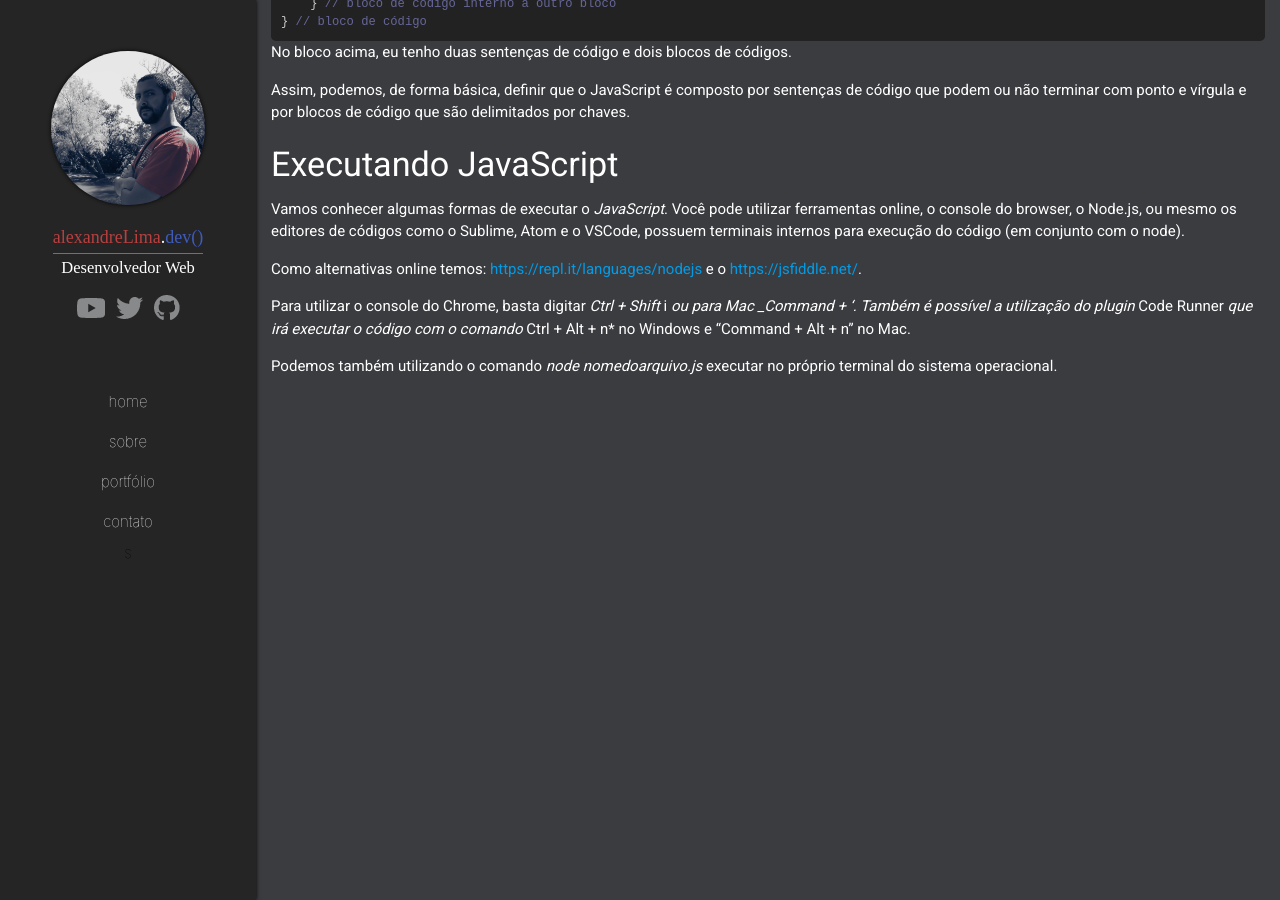
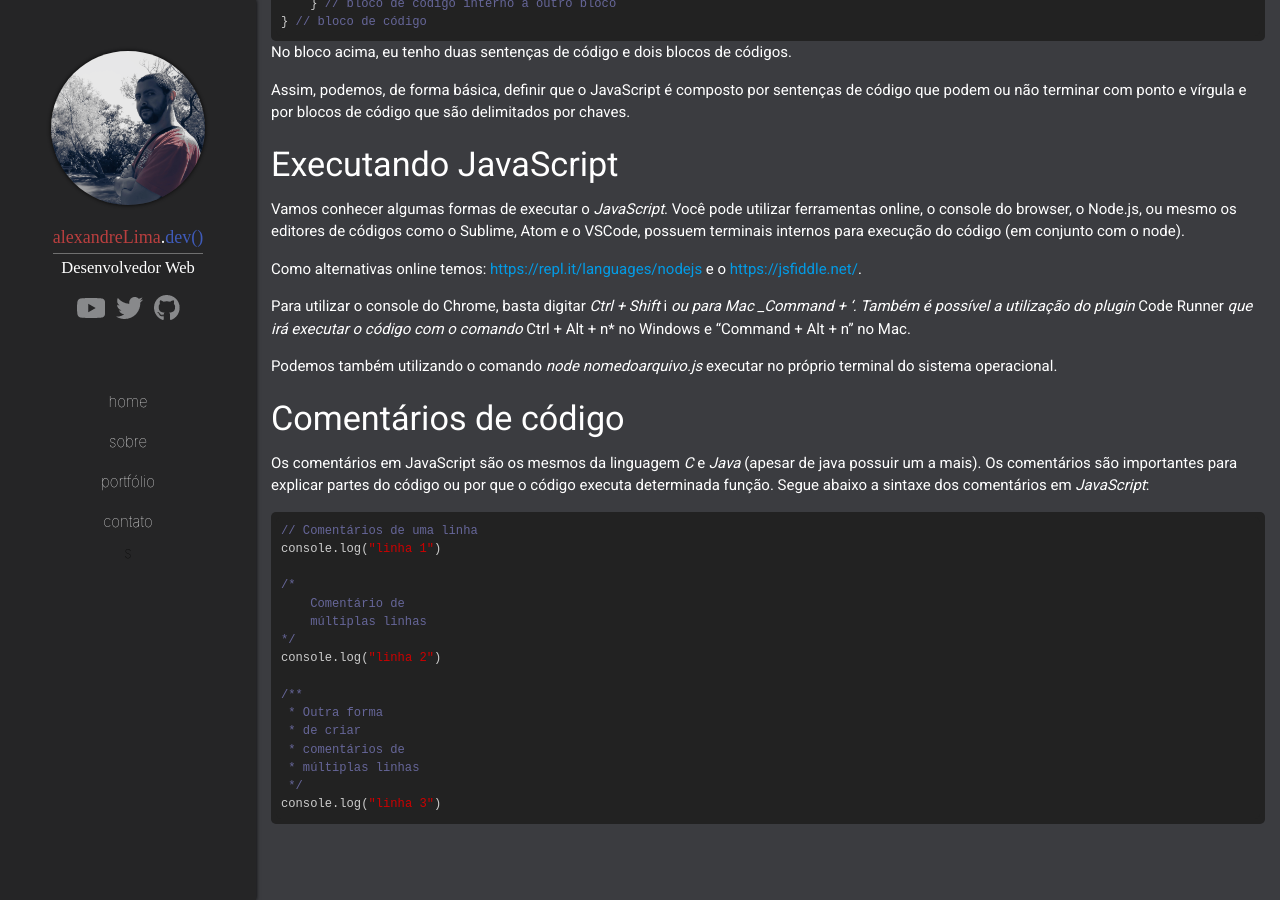
Before and after one commit to Alexandresl/alexandrelima-dev, a Jekyll site: the page built from _posts/2019-07-29-javascript-3-fundamentos.md, in a window 1280 px wide and 900 px high, scrolled down 1770 px. Built offline with Jekyll 4.4.1, drawn with Linux system fonts in a browser that asks for light colours; some web fonts are replaced; comment, search, counter and statistics services are not loaded.

Commit message:
Update Blog “2019-07-29-javascript-3-fundamentos”

````diff
--- a/_posts/2019-07-29-javascript-3-fundamentos.md
+++ b/_posts/2019-07-29-javascript-3-fundamentos.md
@@ -84,3 +84,27 @@ Como alternativas online temos: <a href="https://repl.it/languages/nodejs" targe
 Para utilizar o console do Chrome, basta digitar _Ctrl + Shift_  i _ou para Mac _Command + '. Também é possível a utilização do plugin_ Code Runner _que irá executar o código com o comando_ Ctrl + Alt + n* no Windows e "Command + Alt + n" no Mac.
 
 Podemos também utilizando o comando _node nomedoarquivo.js_ executar no próprio terminal do sistema operacional.
+
+#### Comentários de código
+
+Os comentários em JavaScript são os mesmos da linguagem *C* e *Java* (apesar de java possuir um a mais). Os comentários são importantes para explicar partes do código ou por que o código executa determinada função.
+Segue abaixo a sintaxe dos comentários em *JavaScript*:
+
+```javascript
+// Comentários de uma linha
+console.log("linha 1")
+
+/*
+    Comentário de
+    múltiplas linhas
+*/
+console.log("linha 2")
+
+/**
+ * Outra forma
+ * de criar
+ * comentários de
+ * múltiplas linhas
+ */
+console.log("linha 3")
+```
````
